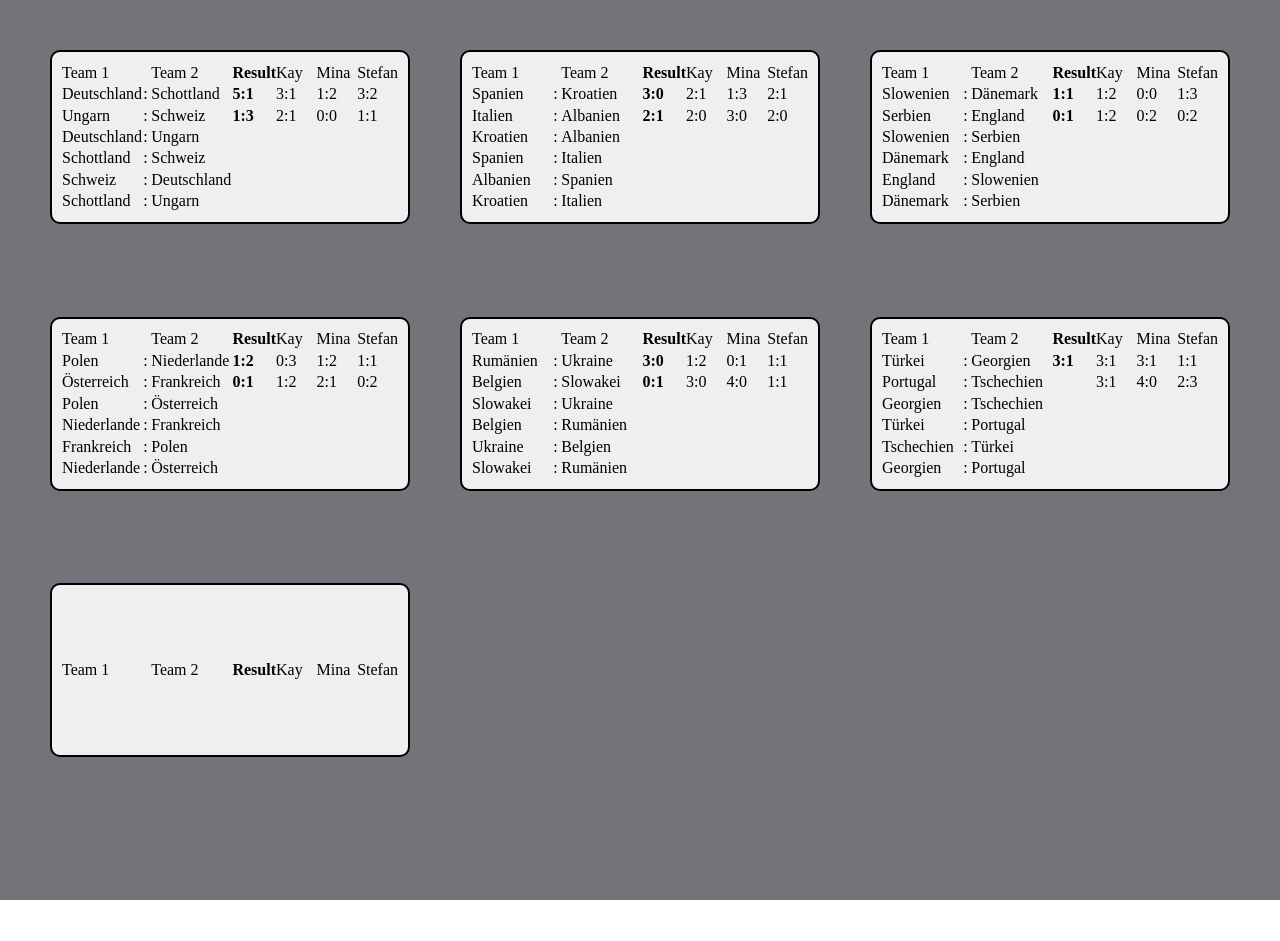
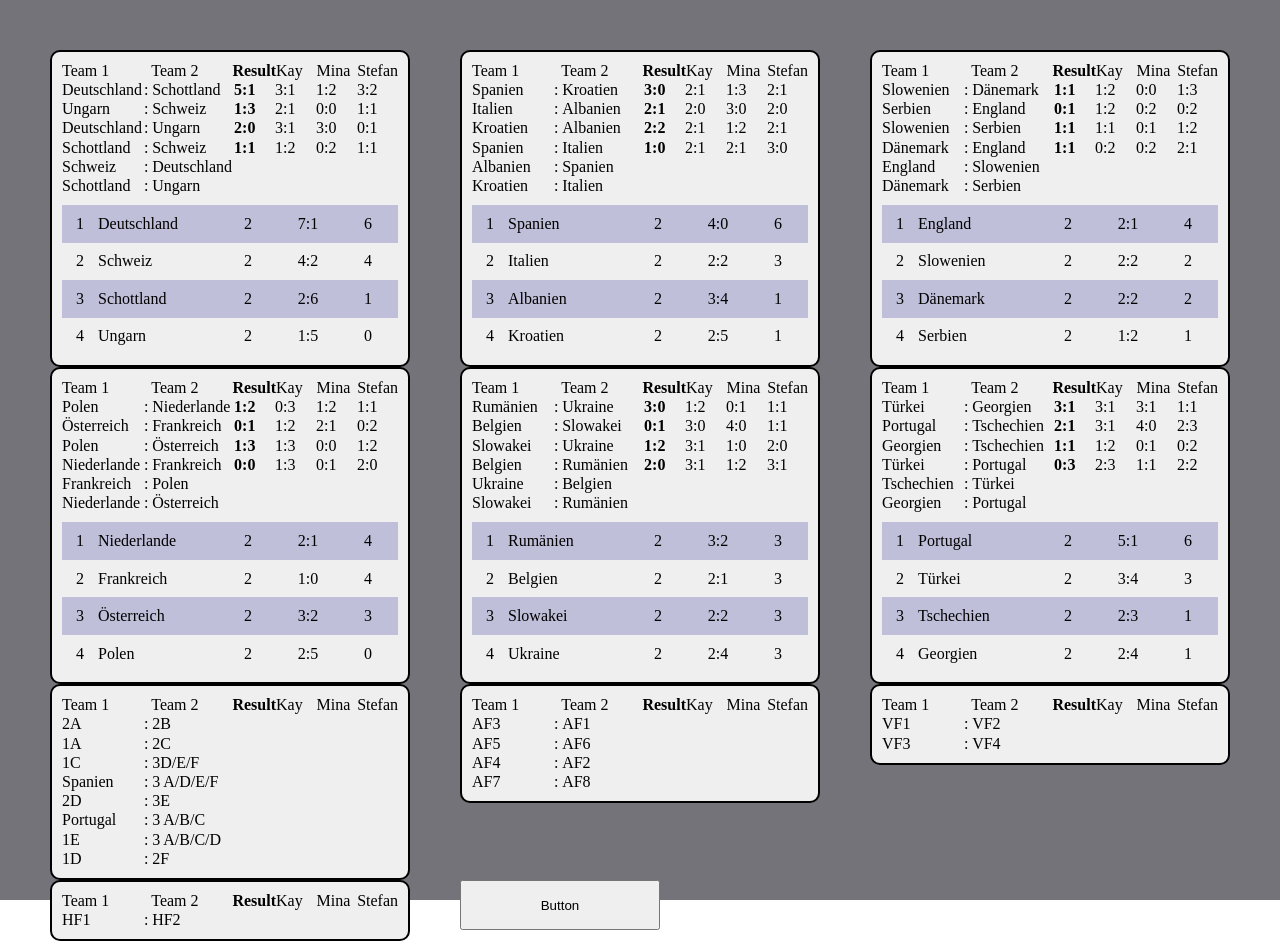
Before and after one commit to UriOriKay/tipspiel, a plain HTML site: page index.html in a window 1280 px wide. Before the commit the page ends 900 px from the top, so only its background shows below. Drawn offline with Linux system fonts and the light colour scheme.

Commit message:
update 20240623

```diff
--- a/data/teams.json
+++ b/data/teams.json
@@ -349,8 +349,8 @@
       "date": "2024-06-18",
       "time": "21:00",
       "stadion": 10,
-      "goalsHome": null,
-      "goalsAway": null,
+      "goalsHome": 2,
+      "goalsAway": 1,
       "tips": {
         "user1": [3, 1],
         "user2": [4, 0],
@@ -364,12 +364,12 @@
       "date": "2024-06-19",
       "time": "15:00",
       "stadion": 7,
-      "goalsHome": null,
-      "goalsAway": null,
+      "goalsHome": 2,
+      "goalsAway": 2,
       "tips": {
-        "user1": [null, null],
-        "user2": [null, null],
-        "user3": [null, null]
+        "user1": [2, 1],
+        "user2": [1, 2],
+        "user3": [2, 1]
       }
 
     },
@@ -380,12 +380,12 @@
       "date": "2024-06-19",
       "time": "18:00",
       "stadion": 5,
-      "goalsHome": null,
-      "goalsAway": null,
+      "goalsHome": 2,
+      "goalsAway": 0,
       "tips": {
-        "user1": [null, null],
-        "user2": [null, null],
-        "user3": [null, null]
+        "user1": [3, 1],
+        "user2": [3, 0],
+        "user3": [0, 1]
       }
     },
     {
@@ -395,12 +395,12 @@
       "date": "2024-06-19",
       "time": "21:00",
       "stadion": 2,
-      "goalsHome": null,
-      "goalsAway": null,
+      "goalsHome": 1,
+      "goalsAway": 1,
       "tips": {
-        "user1": [null, null],
-        "user2": [null, null],
-        "user3": [null, null]
+        "user1": [1, 2],
+        "user2": [0, 2],
+        "user3": [1, 1]
       }
     },
     {
@@ -410,12 +410,12 @@
       "date": "2024-06-20",
       "time": "15:00",
       "stadion": 1,
-      "goalsHome": null,
-      "goalsAway": null,
+      "goalsHome": 1,
+      "goalsAway": 1,
       "tips": {
-        "user1": [null, null],
-        "user2": [null, null],
-        "user3": [null, null]
+        "user1": [1, 1],
+        "user2": [0, 1],
+        "user3": [1, 2]
       }
     },
     {
@@ -425,12 +425,12 @@
       "date": "2024-06-20",
       "time": "18:00",
       "stadion": 9,
-      "goalsHome": null,
-      "goalsAway": null,
+      "goalsHome": 1,
+      "goalsAway": 1,
       "tips": {
-        "user1": [null, null],
-        "user2": [null, null],
-        "user3": [null, null]
+        "user1": [0, 2],
+        "user2": [0, 2],
+        "user3": [2, 1]
       }
     },
     {
@@ -440,12 +440,12 @@
       "date": "2024-06-20",
       "time": "21:00",
       "stadion": 6,
-      "goalsHome": null,
-      "goalsAway": null,
+      "goalsHome": 1,
+      "goalsAway": 0,
       "tips": {
-        "user1": [null, null],
-        "user2": [null, null],
-        "user3": [null, null]
+        "user1": [2, 1],
+        "user2": [2, 1],
+        "user3": [3, 0]
       }
     },
     {
@@ -455,12 +455,12 @@
       "date": "2024-06-21",
       "time": "15:00",
       "stadion": 8,
-      "goalsHome": null,
-      "goalsAway": null,
+      "goalsHome": 1,
+      "goalsAway": 2,
       "tips": {
-        "user1": [null, null],
-        "user2": [null, null],
-        "user3": [null, null]
+        "user1": [3, 1],
+        "user2": [1, 0],
+        "user3": [2, 0]
       }
     },
     {
@@ -470,12 +470,12 @@
       "date": "2024-06-21",
       "time": "18:00",
       "stadion": 3,
-      "goalsHome": null,
-      "goalsAway": null,
+      "goalsHome": 1,
+      "goalsAway": 3,
       "tips": {
-        "user1": [null, null],
-        "user2": [null, null],
-        "user3": [null, null]
+        "user1": [1, 3],
+        "user2": [0, 0],
+        "user3": [1, 2]
       }
     },
     {
@@ -485,12 +485,12 @@
       "date": "2024-06-21",
       "time": "21:00",
       "stadion": 10,
-      "goalsHome": null,
-      "goalsAway": null,
+      "goalsHome": 0,
+      "goalsAway": 0,
       "tips": {
-        "user1": [null, null],
-        "user2": [null, null],
-        "user3": [null, null]
+        "user1": [1, 3],
+        "user2": [0, 1],
+        "user3": [2, 0]
       }
     },
     {
@@ -500,12 +500,12 @@
       "date": "2024-06-22",
       "time": "15:00",
       "stadion": 7,
-      "goalsHome": null,
-      "goalsAway": null,
+      "goalsHome": 1,
+      "goalsAway": 1,
       "tips": {
-        "user1": [null, null],
-        "user2": [null, null],
-        "user3": [null, null]
+        "user1": [1, 2],
+        "user2": [0, 1],
+        "user3": [0, 2]
       }
     },
     {
@@ -515,12 +515,12 @@
       "date": "2024-06-22",
       "time": "18:00",
       "stadion": 7,
-      "goalsHome": null,
-      "goalsAway": null,
+      "goalsHome": 0,
+      "goalsAway": 3,
       "tips": {
-        "user1": [null, null],
-        "user2": [null, null],
-        "user3": [null, null]
+        "user1": [2, 3],
+        "user2": [1, 1],
+        "user3": [2, 2]
       }
     },
     {
@@ -530,12 +530,12 @@
       "date": "2024-06-22",
       "time": "21:00",
       "stadion": 2,
-      "goalsHome": null,
-      "goalsAway": null,
+      "goalsHome": 2,
+      "goalsAway": 0,
       "tips": {
-        "user1": [null, null],
-        "user2": [null, null],
-        "user3": [null, null]
+        "user1": [3, 1],
+        "user2": [1, 2],
+        "user3": [3, 1]
       }
     },
     {
@@ -767,7 +767,7 @@
     },
     {
       "id": 40,
-      "homeTeam": "1B",
+      "homeTeam": 5,
       "awayTeam": "3 A/D/E/F",
       "date": "2024-06-30",
       "time": "21:00",
@@ -797,7 +797,7 @@
     },
     {
       "id": 42,
-      "homeTeam": "1F",
+      "homeTeam": 23,
       "awayTeam": "3 A/B/C",
       "date": "2024-07-01",
       "time": "21:00",
--- a/models/group.class.js
+++ b/models/group.class.js
@@ -2,28 +2,30 @@ class Group {
     constructor(nr) {
         new Div("app", `Overview-Group-${nr}`, "Overview-Group");
         this.renderGroupMatches(nr);
-        if (typeof nr == String) {
+        console.log(nr.length)
+        if (nr.length == 1) {
             this.renderGroupTable(nr);
+            console.log("Table")
         }
-
     }
 
     renderGroupMatches (nr) {
         new Div(`Overview-Group-${nr}`, `Overview-Group-${nr}-matches`, `Overview-Group-matches`);
-        this.renderGroupHeadline(`Overview-Group-${nr}-matches`);
+        this.renderGroupHeadline(`Overview-Group-${nr}-matches`, nr);
         data.groups[nr].forEach((ele) => {
           new Match(`Overview-Group-${nr}-matches`, [ele - 1], teams, games[[ele - 1]]);
         });
       }
 
-    renderGroupHeadline(parent) {
-        new Span(parent, `game-hl-home`, `game-home`, `Team 1`);
-        new Span(parent, `game-minus`, "game-minus", " ");
-        new Span(parent, `game-away`, `game-away`, `Team 2`);
-        new Span(parent, `game-result`, "game-result", "Result");
-        new Span(parent, `bet-kay`,"bet-kay","Kay" );
-        new Span(parent, `bet-mina`,"bet-mina", "Mina" );
-        new Span(parent, `bet-stefan`, "bet-stefan", "Stefan");
+    renderGroupHeadline(parent, nr) {
+        new Div(parent, `game-hl-div${nr}`, `game-hl-div`)
+        new Span(`game-hl-div${nr}`, `game-hl-home`, `game-home`, `Team 1`);
+        new Span(`game-hl-div${nr}`, `game-minus`, "game-minus", " ");
+        new Span(`game-hl-div${nr}`, `game-away`, `game-away`, `Team 2`);
+        new Span(`game-hl-div${nr}`, `game-result`, "game-result", "Result");
+        new Span(`game-hl-div${nr}`, `bet-kay`,"bet-kay","Kay" );
+        new Span(`game-hl-div${nr}`, `bet-mina`,"bet-mina", "Mina" );
+        new Span(`game-hl-div${nr}`, `bet-stefan`, "bet-stefan", "Stefan");
     }
 
 
--- a/models/match.class.js
+++ b/models/match.class.js
@@ -4,13 +4,13 @@ class Match {
     this.gameResult = !(game["goalsHome"] === null)
       ? `${game["goalsHome"]}:${game["goalsAway"]}`
       : "";
-
-    new Span(parent, `game-home${gameId}`, `game-home`, `${teams[game["homeTeam"] - 1].name}`);
-    new Span(parent, `game-minus${gameId}`, "game-minus", ":");
-    new Span(parent, `game-away${gameId}`, `game-away`, teams[game["awayTeam"] - 1]? teams[game["awayTeam"] - 1].name : game.awayTeam);
-    new Span(parent, `game-result${gameId}`, "game-result", this.gameResult);
-    new Span(parent, `bet-kay${gameId}`,"bet-kay",game.tips.user1[0] === null ? "" : `${game.tips.user1[0]}:${game.tips.user1[1]}` );
-    new Span(parent, `bet-mina${gameId}`,"bet-mina", game.tips.user2[0] === null ? "" : `${game.tips.user2[0]}:${game.tips.user2[1]}` );
-    new Span(parent, `bet-stefan${gameId}`, "bet-stefan", game.tips.user3[0] === null ? "" : `${game.tips.user3[0]}:${game.tips.user3[1]}`);
+    new Div(parent, `game-div${gameId}`, `game-div`);
+    new Span(`game-div${gameId}`, `game-home${gameId}`, 'game-home', teams[game["homeTeam"] - 1] ? teams[game["homeTeam"] - 1].name : game.homeTeam);
+    new Span(`game-div${gameId}`, `game-minus${gameId}`, "game-minus", ":");
+    new Span(`game-div${gameId}`, `game-away${gameId}`, `game-away`, teams[game["awayTeam"] - 1]? teams[game["awayTeam"] - 1].name : game.awayTeam);
+    new Span(`game-div${gameId}`, `game-result${gameId}`, "game-result", this.gameResult);
+    new Span(`game-div${gameId}`, `bet-kay${gameId}`,"bet-kay",game.tips.user1[0] === null ? "" : `${game.tips.user1[0]}:${game.tips.user1[1]}` );
+    new Span(`game-div${gameId}`, `bet-mina${gameId}`,"bet-mina", game.tips.user2[0] === null ? "" : `${game.tips.user2[0]}:${game.tips.user2[1]}` );
+    new Span(`game-div${gameId}`, `bet-stefan${gameId}`, "bet-stefan", game.tips.user3[0] === null ? "" : `${game.tips.user3[0]}:${game.tips.user3[1]}`);
   }
 }
--- a/script.js
+++ b/script.js
@@ -17,7 +17,6 @@ async function init() {
   if(user){
     loadPageTable("main")
   }else{
-    new Div("main", "login", "login", "");
     new Login();
   }
 }
--- a/styles.css
+++ b/styles.css
@@ -24,19 +24,15 @@
 }
 
 .Overview-Group-matches {
-  display: grid;
-  grid-template-columns: 1fr 0.1fr 1fr 0.5fr 0.5fr 0.5fr 0.5fr;
-  /* background-color: #efefef; */
-  height: 150px;
+  /* display: grid;
+  grid-template-columns: 1fr 0.1fr 1fr 0.5fr 0.5fr 0.5fr 0.5fr; */
   align-items: center;
 }
 
 .Group-table-con {
-  /* background-color: #efefef; */
   display: grid;
   grid-template-rows: 1fr 1fr 1fr 1fr;
   height: 150px;
-  /* border: 2px solid black; */
 }
 
 .Group-table-div:nth-child(odd) {
@@ -58,3 +54,15 @@
 .game-result {
   font-weight: 900;
 }
+
+/* Matches  */
+
+.game-div, .game-hl-div {
+  display: grid;
+  grid-template-columns: 1fr 0.1fr 1fr 0.5fr 0.5fr 0.5fr 0.5fr;
+  align-items: center;
+}
+
+.game-div {
+  line-height: 120%;
+}
```
